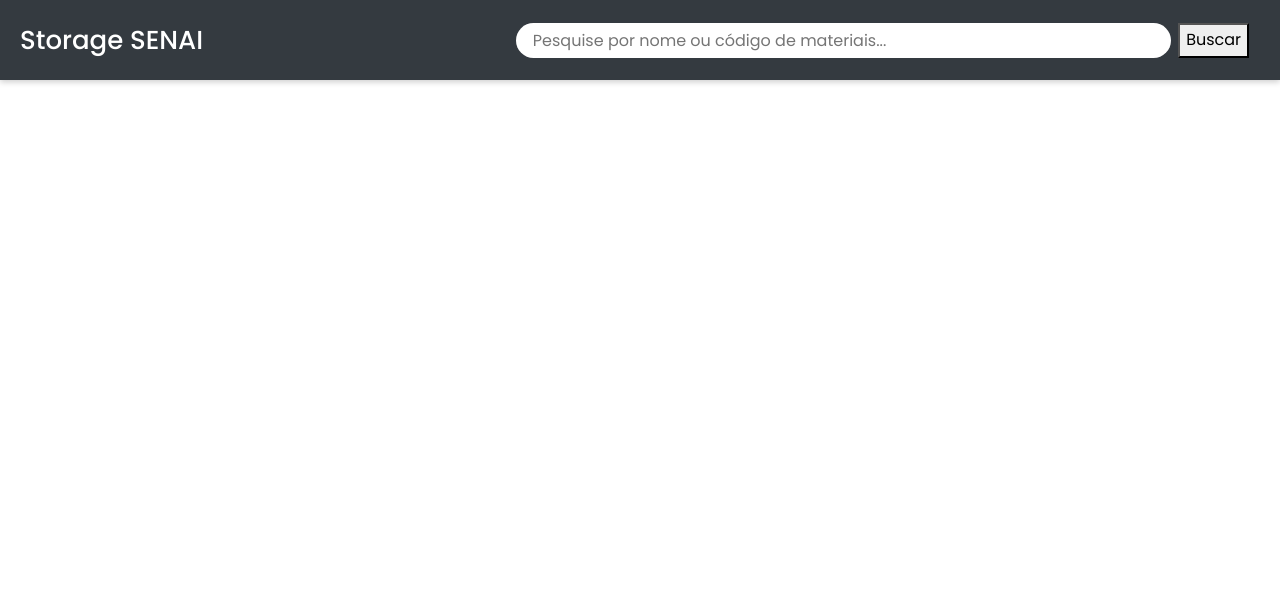
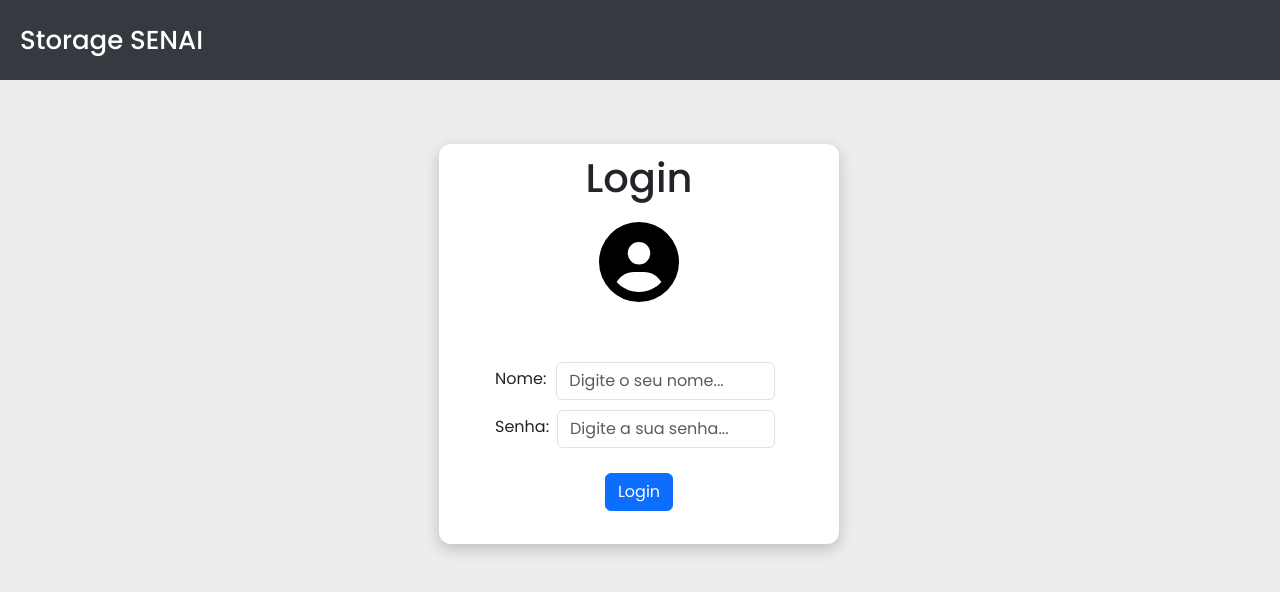
Before and after one commit to kvargazs/MaterialsStorage, a website: page login.html in a window 1280 px wide. Drawn offline with nearby package versions, Linux system fonts and the light colour scheme.

Commit message:
pagina de login

```diff
--- /dev/null
+++ b/js/fazerLogin.js
@@ -0,0 +1,27 @@
+async function fazerLogin() {
+    const nome = document.getElementById('login_nome_input').value;
+    const senha = document.getElementById('login_senha_input').value;
+
+    try {
+        const resposta = await fetch('/login', {
+            method: 'POST',
+            headers: {
+                'Content-Type': 'application/json'
+            },
+            body: JSON.stringify({ nome, senha })
+        });
+
+        const dados = await resposta.json();
+
+        if (resposta.ok && dados.sucesso) {
+            alert('Login realizado com sucesso!');
+            // Redirecionar, por exemplo:
+            // window.location.href = '/dashboard';
+        } else {
+            alert('Nome ou senha inválidos.');
+        }
+    } catch (erro) {
+        console.error('Erro ao tentar fazer login:', erro);
+        alert('Erro no servidor.');
+    }
+}
--- a/login.html
+++ b/login.html
@@ -21,9 +21,28 @@
     <div class="search">
         <p class="search-titulo">Storage SENAI</p>
         <div class="search-bar">
-            <input class="input-search" type="text" id="search" placeholder="   Pesquise por nome ou código de materiais...">
-            <button class="botao-search" type="button" id="buscarBtn">Buscar</button>
         </div>
     </div>
+
+    <div class="central">
+        <div class="caixa_de_login">
+            <h1>Login</h1>
+            <img  class="icone_login" src="img/icon_user.svg" alt="">
+            <div class="form-group col-md-6 login_nome_div">
+                <label for="input" class="login_nome_label">Nome:</label>
+                <input class="form-control" id="login_nome_input" name="nome" placeholder="Digite o seu nome...">
+            </div>
+            <div class="form-group col-md-6 login_senha_div">
+                <label for="input" class="login_senha_label">Senha:</label>
+                <input class="form-control" id="login_senha_input" name="senha" placeholder="Digite a sua senha...">
+            </div>
+
+            <div class="botao_fazer_login">
+                <button type="button" class="btn btn-primary botao_login" onclick="fazerLogin()">Login</button>
+            </div>
+        </div>
+    </div>
+
+    <script src="js/fazerLogin.js"></script>
 </body>
 </html>
--- a/style/style.login.css
+++ b/style/style.login.css
@@ -11,7 +11,7 @@
 }
 
 
-/* CAMPO DE PESQUISA */
+/* CABEÇALHO */
 .search {
     top: 0;
     left: 220px;
@@ -50,3 +50,58 @@
     margin-right: 1%;
     border-color: transparent;
 }
+
+/* BODY */
+.central {
+    width: 100%;
+    height: calc(100vh - 10vh);
+    background-color: #ededed;
+    padding-top: 5%;
+}
+
+.caixa_de_login {
+    width: 400px;
+    height: 400px;
+    background-color: white;
+    margin-left: 34.3%;
+    padding-top: 10px;
+    text-align: center;
+    border-radius: 3%;
+    box-shadow: 0 5px 15px rgba(0, 0, 0, 0.2);
+}
+
+.caixa_de_login h1 {
+    margin-bottom: 20px;
+}
+
+.icone_login {
+    width: 80px;
+    margin-bottom: 60px;
+}
+
+.login_nome_div {
+    width: 70%;
+    margin-left: 14%;
+    display: flex;
+    margin-bottom: 10px;
+}
+
+.login_nome_label {
+    margin-right: 10px;
+    margin-top: 5px;
+}
+
+.login_senha_div {
+    width: 70%;
+    margin-left: 14%;
+    display: flex;
+}
+
+.login_senha_label {
+    margin-right: 8px;
+    margin-top: 5px;
+}
+
+.botao_fazer_login {
+    margin-top: 25px;
+}
```
Also changed, not shown: js/routes.js (+29 -0 lines), img/icon_user.svg (added).
